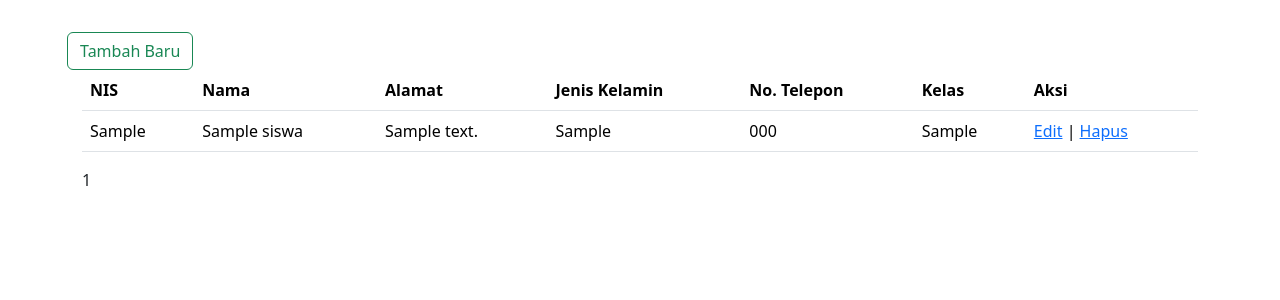
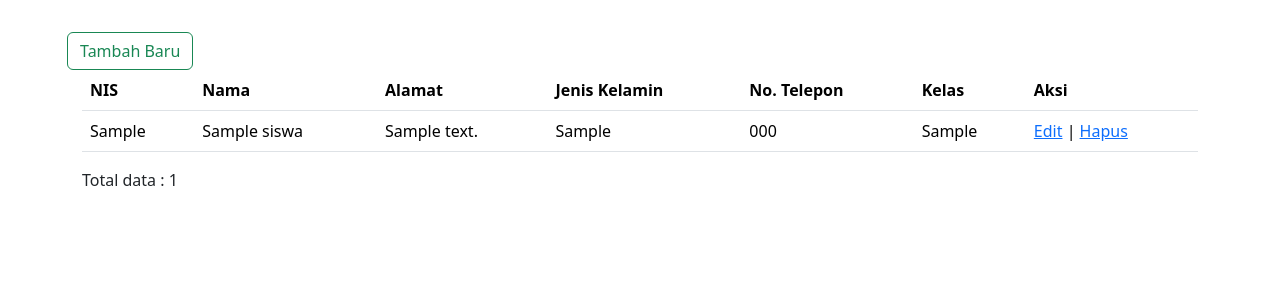
Before and after one commit to Rinagustisya/App-sistem-informasi, a PHP site: page / in a window 1280 px wide. Shown: the part 34-334 px from the top of the page. Run offline with PHP 8.4, Linux system fonts and the light colour scheme; tables that the repository leaves empty or names only in its code hold one stand-in row (values such as "Sample post").

Commit message:
style : tambah keterangan jumlah data

```diff
--- a/ui/index.php
+++ b/ui/index.php
@@ -60,7 +60,7 @@
                 ?>
             </tbody>
         </table>
-        <p>
+        <p> Total data :
             <?php echo mysqli_num_rows($query) ?>
         </p>
     </div>
```
